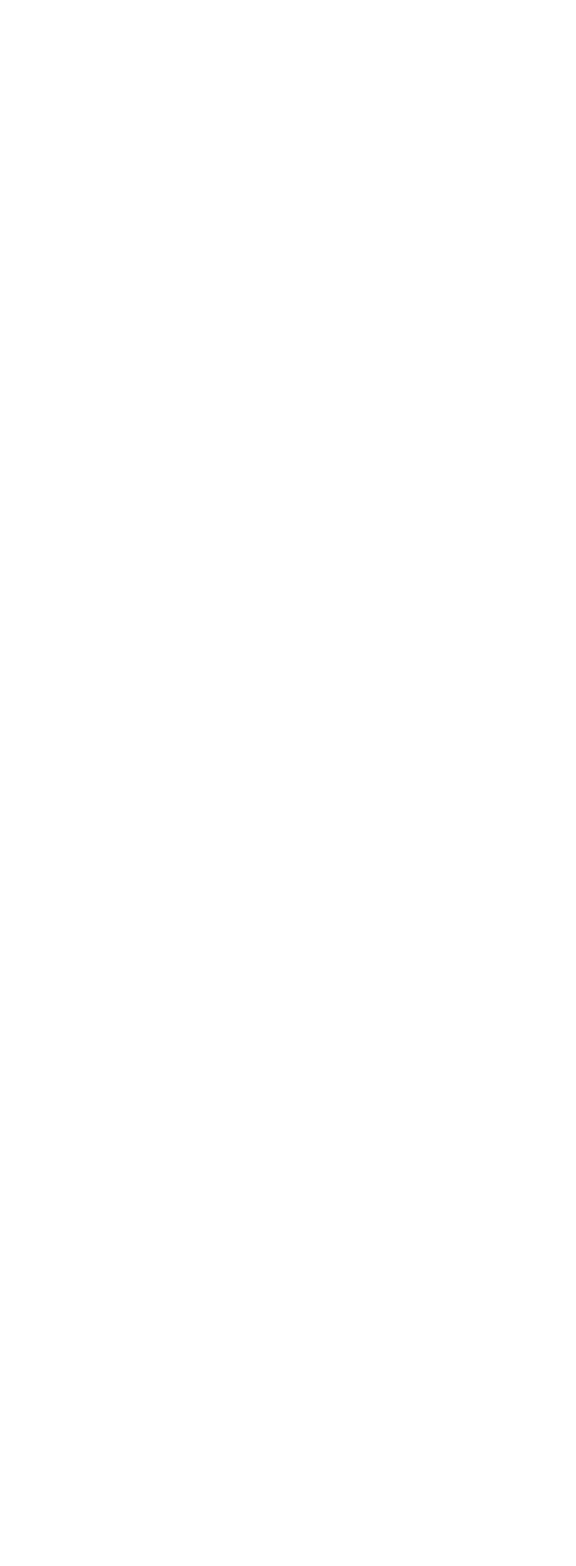
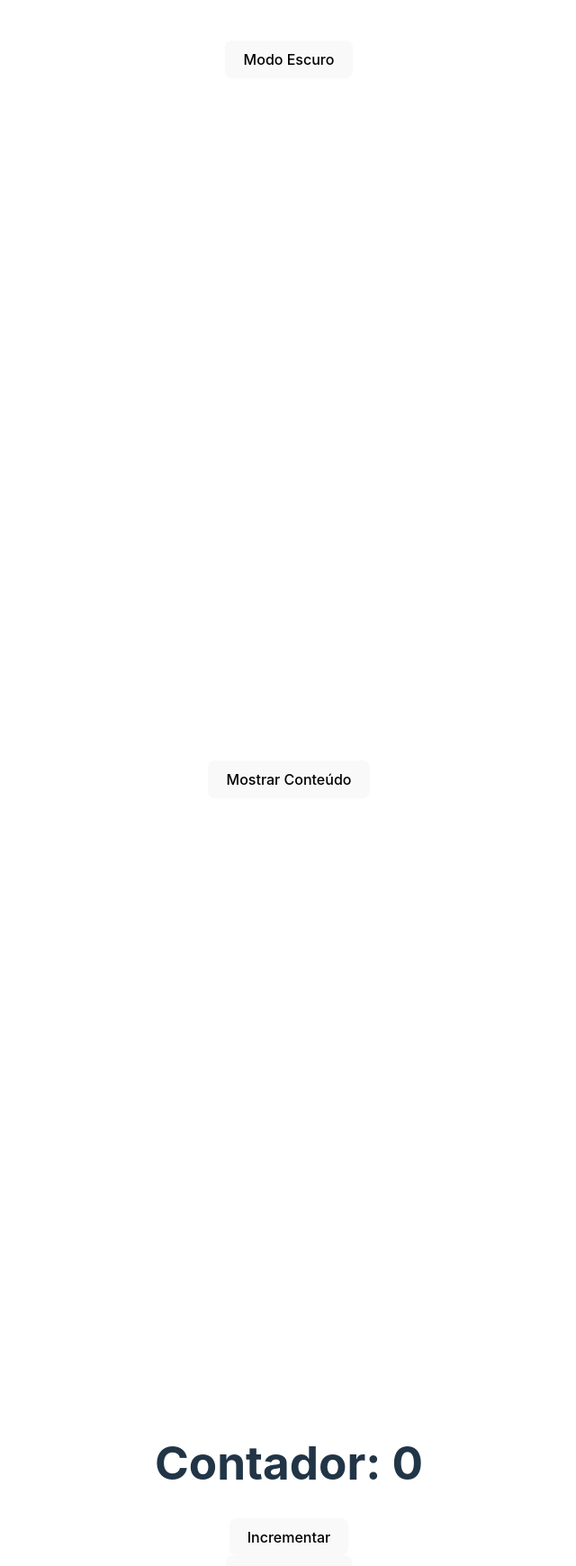
Before and after one commit to MariaCoelhoM/aula-react, a React (Vite) app: page / in a window 1280 px wide. Shown: the part 1057-2797 px from the top of the page at 90% size, without its empty margins (319-959 px from the left). Before the commit the page ends 845 px from the top, so only its background shows below. Built offline with nearby package versions, Linux system fonts and the light colour scheme.

Commit message:
segundo commit

```diff
--- a/src/App.jsx
+++ b/src/App.jsx
@@ -7,6 +7,9 @@ import Footer from './Componentes/Footer.jsx'
 import Botao from './Componentes/Botao.jsx'
 import Lista from './Componentes/Lista.jsx'
 import ListaObjetos from './Componentes/ListaObejtos.jsx'
+import Botaouser from './Componentes/Botaouser.jsx'
+import Conteudo from './Componentes/Conteudo.jsx'
+import Contador from './Componentes/Contador.jsx'
 
 function App() {
   const [count, setCount] = useState(0)
@@ -24,12 +27,16 @@ function App() {
     <li>Item 3</li>
     <li>Item 4</li>
       </ul>
+
       <ul>
     <li>"gato"</li>
     <li>"foca"</li>
     <li>"coelho"</li>
     <li>"leão"</li>
       </ul>
+      <Botaouser></Botaouser>   {/*chama a função que muda de cor o fundo da tela*/}
+      <Conteudo></Conteudo>
+      <Contador></Contador>
       <Footer textDisplay= "Ano atual:"/>
 
     </>
--- /dev/null
+++ b/src/Componentes/Botaouser.jsx
@@ -0,0 +1,28 @@
+import React, { useState } from "react";
+
+const Botaouser = () => {
+  const [darkMode, setDarkMode] = useState(false);
+
+  const toggleTheme = () => {
+    setDarkMode(!darkMode);
+  };
+
+  return (
+    <div style={{
+      backgroundColor: darkMode ? "#333" : "#fff",
+      color: darkMode ? "#fff" : "#000",
+      height: "100vh",
+      display: "flex",
+      alignItems: "center",  /*parte do codigo só pra ficar bom de entender*/
+      justifyContent: "center"  /*parte do codigo só pra ficar bom de entender*/
+    }}>
+      <button onClick={toggleTheme}>
+        {darkMode ? "Modo Claro" : "Modo Escuro"}
+      </button>
+    </div>
+  );
+};
+
+export default Botaouser;
+/* Desenvolva um Botão que que faça a mudança de estado do tema da sua tela inicial,
+alternando entre tema claro e escuro – usando useState */
--- /dev/null
+++ b/src/Componentes/Contador.jsx
@@ -0,0 +1,31 @@
+import React, { useState } from "react";
+
+const Contador = () => {
+  const [valor, setCount] = useState(0);
+
+  const incrementar = () => {
+    setCount(valor + 1);
+  };
+
+  const discrementar = () => {
+    if (valor > 0) {
+      setCount(valor - 1);
+    }
+  };
+
+  return (
+    <div style={{
+      height: "100vh",
+      display: "flex",
+      flexDirection: "column",
+      alignItems: "center",
+      justifyContent: "center"
+    }}>
+      <h1>Contador: {valor}</h1>
+      <button onClick={incrementar}>Incrementar</button>
+      <button onClick={discrementar}>Decrementar</button>
+    </div>
+  );
+};
+
+export default Contador;
--- /dev/null
+++ b/src/Componentes/Conteudo.jsx
@@ -0,0 +1,35 @@
+import React, { useState } from "react";
+
+/*O show é uma prop que o componente Content recebe.
+Ele serve para determinar se o conteúdo dentro do componente
+será exibido ou não.*/
+const Content = ({ show }) => {
+  if (!show)
+    return null;
+  return <p>Este é o conteúdo exibido!</p>;
+};
+
+const Conteudo = () => {
+  const [showContent, setShowContent] = useState(false);
+
+  const toggleContent = () => {
+    setShowContent(!showContent);
+  };
+
+  return (
+    <div style={{
+      height: "100vh",
+      display: "flex",
+      flexDirection: "column",
+      alignItems: "center",
+      justifyContent: "center"
+    }}>
+      <button onClick={toggleContent}>
+        {showContent ? "Ocultar Conteúdo" : "Mostrar Conteúdo"}
+      </button>
+      <Content show={showContent} />
+    </div>
+  );
+};
+
+export default Conteudo;
--- a/src/Componentes/Footer.jsx
+++ b/src/Componentes/Footer.jsx
@@ -9,3 +9,9 @@ function Footer(props){
     )
 }
 export default Footer
+
+{/* Crie dois componentes: Header e Footer.
+O Header deve exibir um título e um subtítulo recebidos por props, e o Footer deve
+exibir um rodapé com o ano atual e um texto recebido por props.
+Estilize ambos no arquivo .css
+Dica: Utilize Date() */}
--- a/src/Componentes/Header.jsx
+++ b/src/Componentes/Header.jsx
@@ -9,3 +9,9 @@ function Header(props){
     )
 }
 export default Header
+
+/* Crie dois componentes: Header e Footer.
+O Header deve exibir um título e um subtítulo recebidos por props, e o Footer deve
+exibir um rodapé com o ano atual e um texto recebido por props.
+Estilize ambos no arquivo .css
+Dica: Utilize Date() */
```
Also changed, not shown: src/Componentes/Botao.jsx (line endings or trailing spaces).
